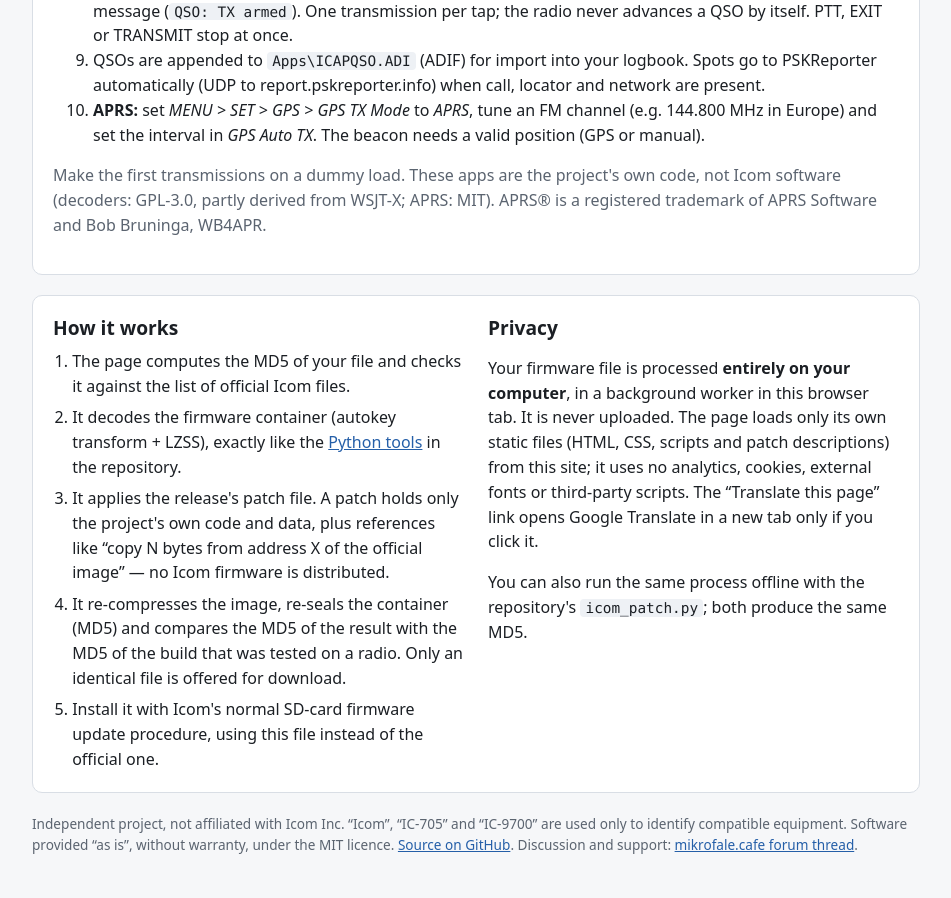
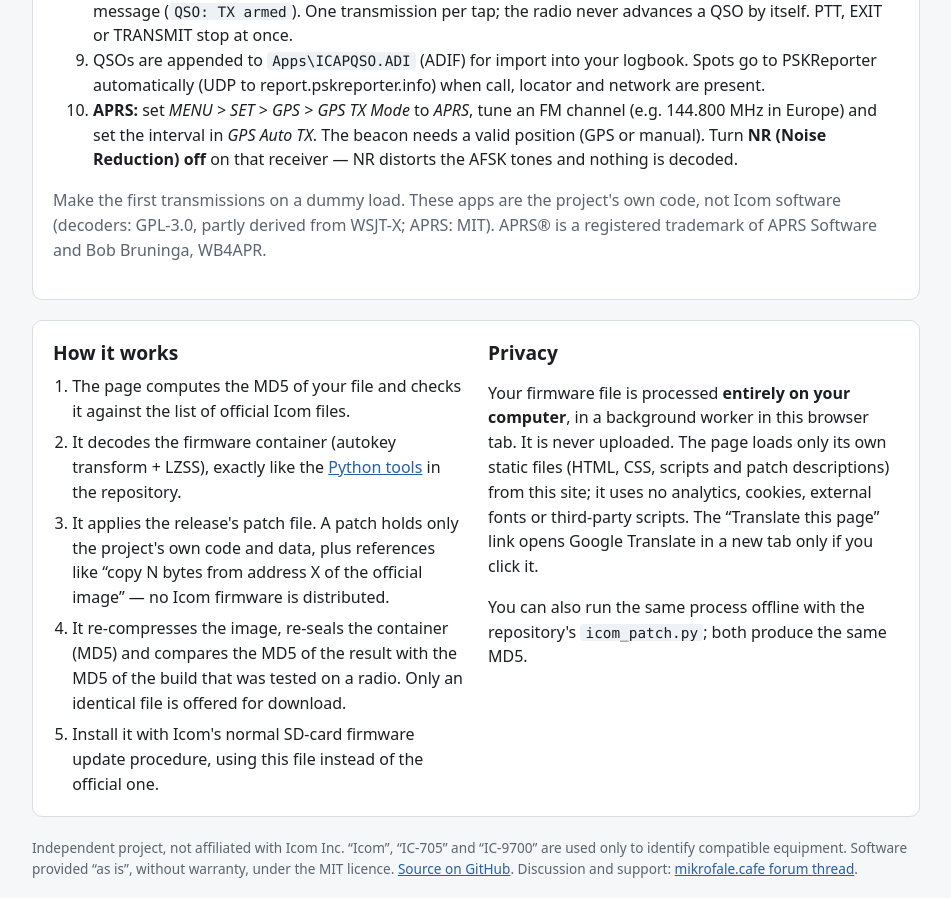
Before and after one commit to ZigmundRat/icom-custom-firmware, a plain HTML site: page docs/index.html in a window 1280 px wide. Shown: the part 3583-4481 px from the top of the page, without its empty margins (164-1115 px from the left). Drawn offline with Linux system fonts and the light colour scheme.

Commit message:
APRS how-to: NR must be off for decoding

```diff
--- a/docs/index.html
+++ b/docs/index.html
@@ -229,7 +229,8 @@
       <li>QSOs are appended to <code>Apps\ICAPQSO.ADI</code> (ADIF) for import into your logbook. Spots go to PSKReporter automatically
         (UDP to report.pskreporter.info) when call, locator and network are present.</li>
       <li><strong>APRS:</strong> set <em>MENU &gt; SET &gt; GPS &gt; GPS TX Mode</em> to <em>APRS</em>, tune an FM channel (e.g. 144.800 MHz in Europe)
-        and set the interval in <em>GPS Auto TX</em>. The beacon needs a valid position (GPS or manual).</li>
+        and set the interval in <em>GPS Auto TX</em>. The beacon needs a valid position (GPS or manual).
+        Turn <strong>NR (Noise Reduction) off</strong> on that receiver &mdash; NR distorts the AFSK tones and nothing is decoded.</li>
     </ol>
     <p class="muted">Make the first transmissions on a dummy load. These apps are the project's own code, not Icom software (decoders: GPL-3.0, partly derived from WSJT-X;
     APRS: MIT). APRS&reg; is a registered trademark of APRS Software and Bob Bruninga, WB4APR.</p>
```
Also changed, not shown: 1 other file.
